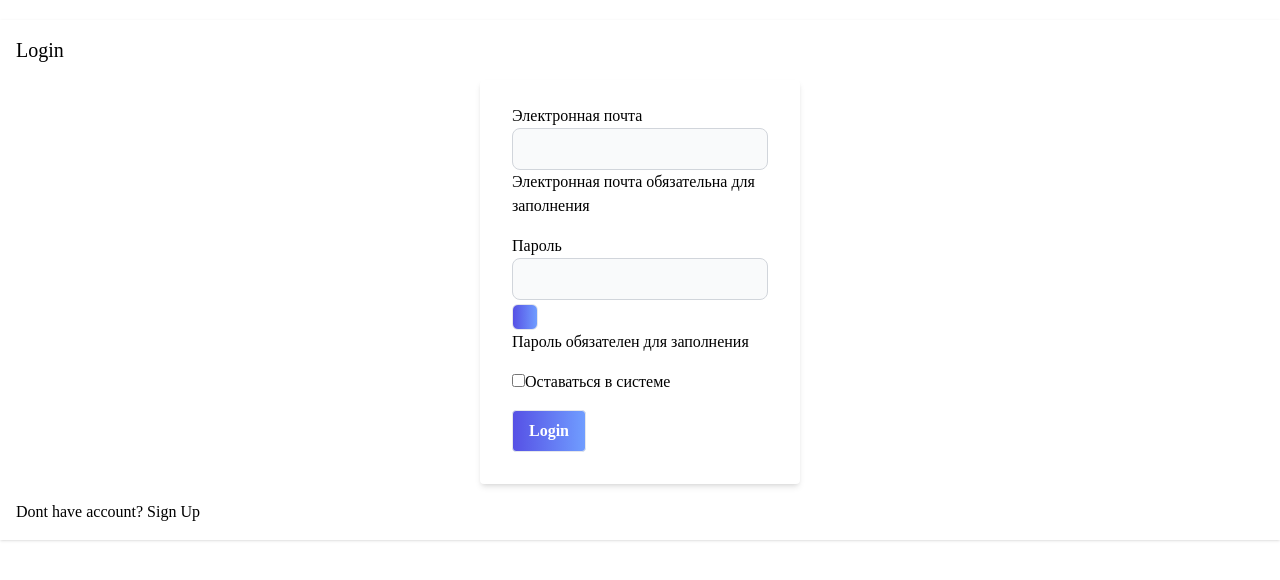
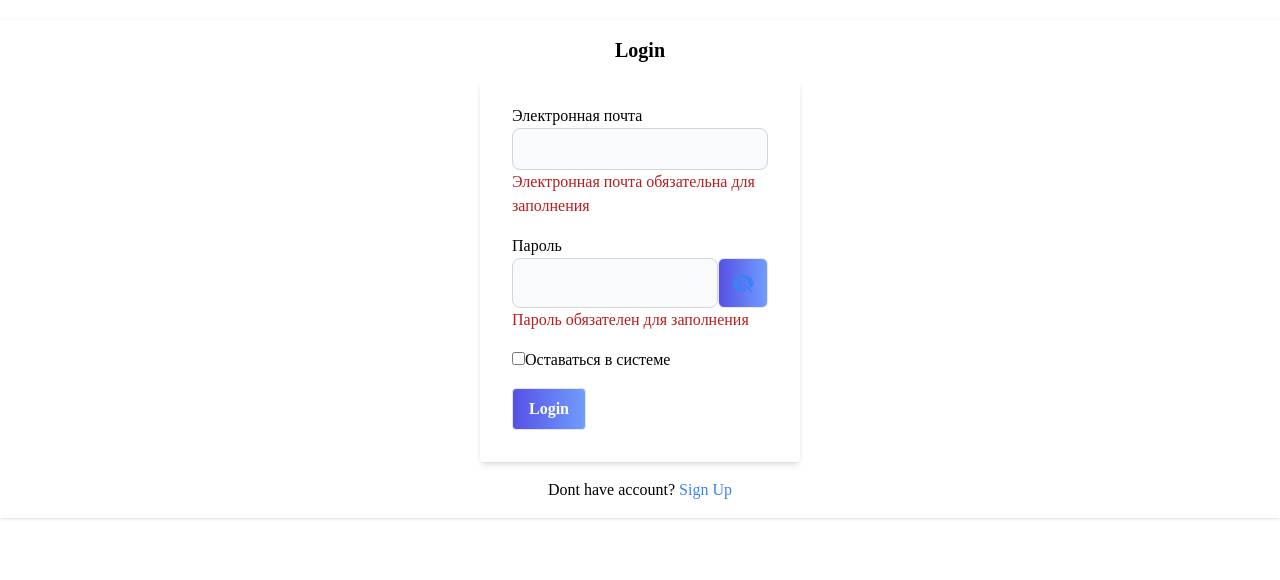
Before and after one commit to Eugene015/react-booking-app-d, a React (Create React App) app in the folder client/: page /login/login in a window 1280 px wide. Shown: the top 580 px of the page. Built offline with nearby package versions, Linux system fonts and the light colour scheme; no server answers.

Commit message:
searchData store added

```diff
--- a/client/src/components/RoomsList.jsx
+++ b/client/src/components/RoomsList.jsx
@@ -3,12 +3,11 @@ import RoomCard from "./RoomCard";
 import { ThreeDots } from "react-loader-spinner";
 import { useSelector } from "react-redux";
 import { getRoomsList } from "../store/rooms";
-import { useLocation } from "react-router-dom";
-// import { isAvailable } from "../utils/isAvailable";
 import { getDatesInRange } from "../utils/datesInRange";
+import { getSearchData } from "../store/searchData";
 
 const RoomsList = () => {
-  const { state } = useLocation();
+  const state = useSelector(getSearchData());
   const rooms = useSelector(getRoomsList());
   console.log(state);
 
--- a/client/src/components/common/form/textField.jsx
+++ b/client/src/components/common/form/textField.jsx
@@ -1,4 +1,5 @@
 import React, { useState } from "react";
+import { EyeIcon, EyeSlashIcon } from "@heroicons/react/24/solid";
 import PropTypes from "prop-types";
 
 const TextField = ({ label, type, name, value, onChange, error }) => {
@@ -16,27 +17,27 @@ const TextField = ({ label, type, name, value, onChange, error }) => {
   return (
     <div className="mb-4">
       <label htmlFor={name}> {label}</label>
-      <div className="input-group has-validation">
+      <div className="flex">
         <input
           type={showPassword ? "text" : type}
           id={name}
           name={name}
           value={value}
           onChange={handleChange}
-          className="bg-gray-50 border border-gray-300 text-gray-900 text-sm rounded-lg focus:ring-blue-500 focus:border-blue-500 block w-full p-2.5 dark:border-gray-600 dark:placeholder-gray-400 dark:focus:ring-blue-500 dark:focus:border-blue-500"
+          className="bg-gray-50 border border-gray-300 text-gray-900 text-sm rounded-lg focus:ring-blue-500 focus:border-blue-500 block w-full p-2.5  dark:placeholder-gray-200 dark:focus:ring-blue-500 dark:focus:border-blue-500"
         />
 
         {type === "password" && (
-          <button
-            className="btn btn-outline-secondary"
-            type="button"
-            onClick={toggleShowPassword}
-          >
-            <i className={"bi bi-eye" + (showPassword ? "-slash" : "")}></i>
+          <button type="button" onClick={toggleShowPassword}>
+            {showPassword ? (
+              <EyeIcon className="h-6 w-6 text-blue-500" />
+            ) : (
+              <EyeSlashIcon className="h-6 w-6 text-blue-500" />
+            )}
           </button>
         )}
-        {error && <div className="invalid-feedback ">{error}</div>}
       </div>
+      {error && <div className="text-red-700">{error}</div>}
     </div>
   );
 };
--- a/client/src/components/ui/searchBar.jsx
+++ b/client/src/components/ui/searchBar.jsx
@@ -11,8 +11,11 @@ import { DateRange } from "react-date-range";
 import "react-date-range/dist/styles.css";
 import "react-date-range/dist/theme/default.css";
 import { format } from "date-fns";
+import { useDispatch } from "react-redux";
+import { addSearchData } from "../../store/searchData";
 
 const SearchBar = () => {
+  const dispatch = useDispatch();
   const [category, setCategory] = useState("");
   const [openDate, setOpenDate] = useState(false);
   const [dates, setDates] = useState([
@@ -40,7 +43,8 @@ const SearchBar = () => {
   };
 
   const handleSearch = (searchData) => {
-    history.push("/roomsPage", searchData);
+    dispatch(addSearchData(searchData));
+    history.push("/roomsPage");
   };
 
   return (
--- a/client/src/layouts/login.jsx
+++ b/client/src/layouts/login.jsx
@@ -22,11 +22,15 @@ const Login = () => {
         <div className="col-md-6 offset-md-3 shadow p-4">
           {formType === "register" ? (
             <>
-              <h3 className="mb-4">Register</h3>
+              <h3 className="mb-4 text-center font-bold">Register</h3>
               <RegisterForm />
-              <p>
+              <p className="mt-4 text-center">
                 Already have account?{" "}
-                <a role="button" onClick={toggleFormType}>
+                <a
+                  className="text-blue-500 hover:underline"
+                  role="button"
+                  onClick={toggleFormType}
+                >
                   {" "}
                   Sign In
                 </a>
@@ -34,11 +38,15 @@ const Login = () => {
             </>
           ) : (
             <>
-              <h3 className="mb-4">Login</h3>
+              <h3 className="mb-4 text-center font-bold">Login</h3>
               <LoginForm />
-              <p>
+              <p className="mt-4 text-center">
                 Dont have account?{" "}
-                <a role="button" onClick={toggleFormType}>
+                <a
+                  className="text-blue-500 hover:underline"
+                  role="button"
+                  onClick={toggleFormType}
+                >
                   {" "}
                   Sign Up
                 </a>
--- a/client/src/layouts/roomPage.jsx
+++ b/client/src/layouts/roomPage.jsx
@@ -15,9 +15,10 @@ import { getCurrentUserData } from "../store/users";
 import { dayDifference } from "../utils/dayDiff";
 import { getDatesInRange } from "../utils/datesInRange";
 import { isAvailable } from "../utils/isAvailable";
+import { getSearchData } from "../store/searchData";
 
 const RoomPage = () => {
-  const { state } = useLocation();
+  const state = useSelector(getSearchData());
   const history = useHistory();
   const { roomId } = useParams();
   const dispatch = useDispatch();
@@ -73,8 +74,7 @@ const RoomPage = () => {
     console.log(rooms);
     return history.push(`/users/${currentUser._id}`, {
       message: bookingMessage,
-      totalPrice,
-      state,
+      price: totalPrice,
     });
   };
 
--- a/client/src/layouts/userPage.jsx
+++ b/client/src/layouts/userPage.jsx
@@ -1,11 +1,14 @@
 import React from "react";
-import { useLocation } from "react-router-dom";
 import Navbar from "../components/Navbar";
 import { format } from "date-fns";
+import { useSelector } from "react-redux";
+import { getSearchData } from "../store/searchData";
+import { useLocation } from "react-router-dom";
 
 const UserPage = () => {
-  const { state } = useLocation();
-  console.log(state);
+  const location = useLocation();
+  // const bookingMessage = location.state.message;
+  const state = useSelector(getSearchData());
 
   return (
     <>
@@ -15,7 +18,7 @@ const UserPage = () => {
 
         {state ? (
           <p className="mx-2 my-4 p-6 border border-green-500 rounded bg-green-100 max-w-[750px]">
-            {state.message}{" "}
+            {"bookingMessage"}{" "}
           </p>
         ) : (
           ""
@@ -59,26 +62,26 @@ const UserPage = () => {
                       className="py-4 px-6 font-medium text-gray-900 whitespace-nowrap "
                     >
                       {state
-                        ? state.state.category.charAt(0).toUpperCase() +
-                          state.state.category.slice(1)
+                        ? state.category.charAt(0).toUpperCase() +
+                          state.category.slice(1)
                         : ""}
                     </th>
                     <td className="py-4 px-6">
                       {state
-                        ? format(state.state.dates[0].startDate, "dd/MM/yyyy")
+                        ? format(state.dates[0].startDate, "dd/MM/yyyy")
                         : ""}
                     </td>
                     <td className="py-4 px-6">
                       {state
-                        ? format(state.state.dates[0].endDate, "dd/MM/yyyy")
+                        ? format(state.dates[0].endDate, "dd/MM/yyyy")
                         : ""}
                     </td>
                     <td className="py-4 px-6">
-                      Adults {state ? state.state.options.adult : ""}/ Children{" "}
-                      {state ? state.state.options.children : ""}
+                      Adults {state ? state.options.adult : ""}/ Children{" "}
+                      {state ? state.options.children : ""}
                     </td>
                     <td className="py-4 px-6 text-orange-500">
-                      ${state ? state.totalPrice : ""}
+                      ${state ? "price" : ""}
                     </td>
                     <td className="py-4 px-6">
                       <a
--- a/client/src/store/createStore.js
+++ b/client/src/store/createStore.js
@@ -1,5 +1,6 @@
 import commentsReducer from "./comments";
 import roomsReducer from "./rooms";
+import searchDataReducer from "./searchData";
 import usersReducer from "./users";
 
 const { combineReducers, configureStore } = require("@reduxjs/toolkit");
@@ -7,6 +8,7 @@ const { combineReducers, configureStore } = require("@reduxjs/toolkit");
 const rootReducer = combineReducers({
   users: usersReducer,
   rooms: roomsReducer,
+  search: searchDataReducer,
   comments: commentsReducer,
 });
 
--- /dev/null
+++ b/client/src/store/searchData.js
@@ -0,0 +1,27 @@
+import { createSlice } from "@reduxjs/toolkit";
+
+const initialState = {
+  entities: null,
+  error: null,
+};
+
+const searchDataSlice = createSlice({
+  name: "search",
+  initialState,
+  reducers: {
+    searchDataAdded: (state, action) => {
+      state.entities = action.payload;
+    },
+  },
+});
+
+const { reducer: searchDataReducer, actions } = searchDataSlice;
+const { searchDataAdded } = actions;
+
+export const addSearchData = (payload) => (dispatch) => {
+  dispatch(searchDataAdded(payload));
+};
+
+export const getSearchData = () => (state) => state.search.entities;
+
+export default searchDataReducer;
```
